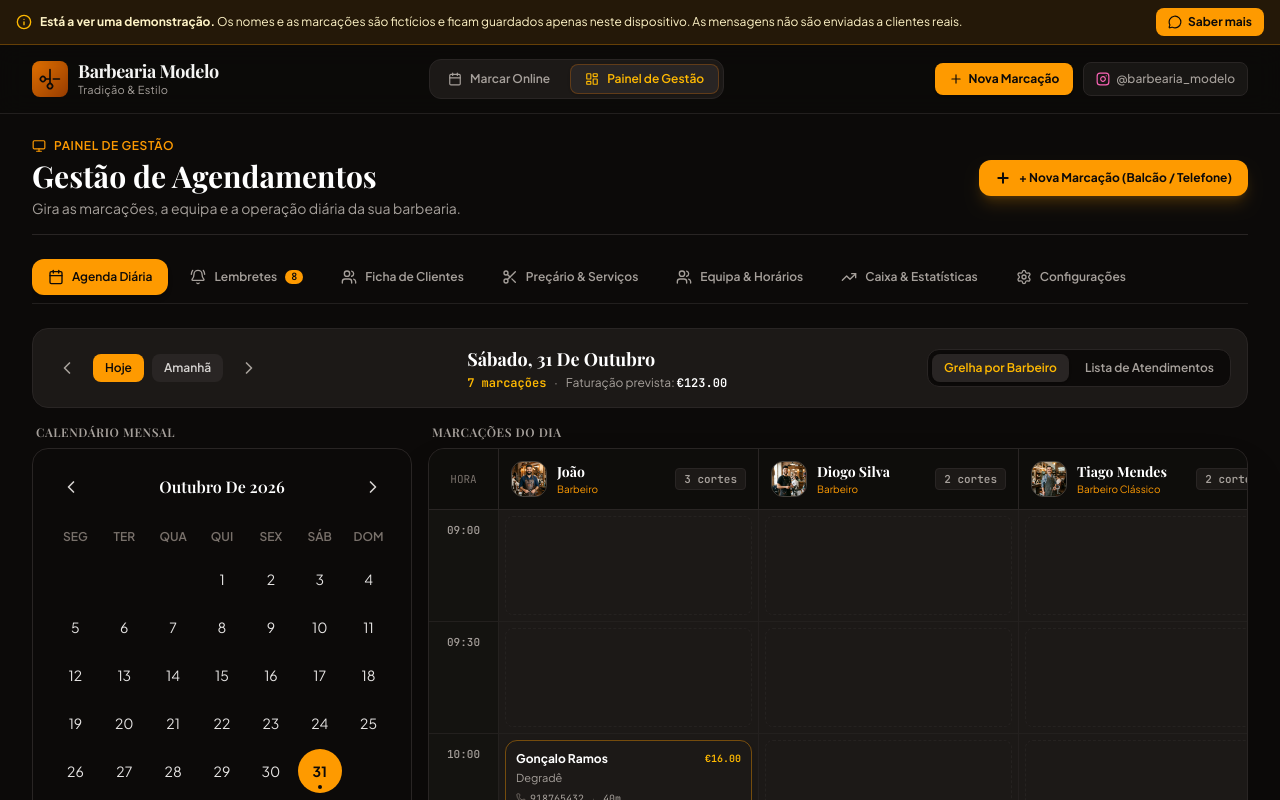
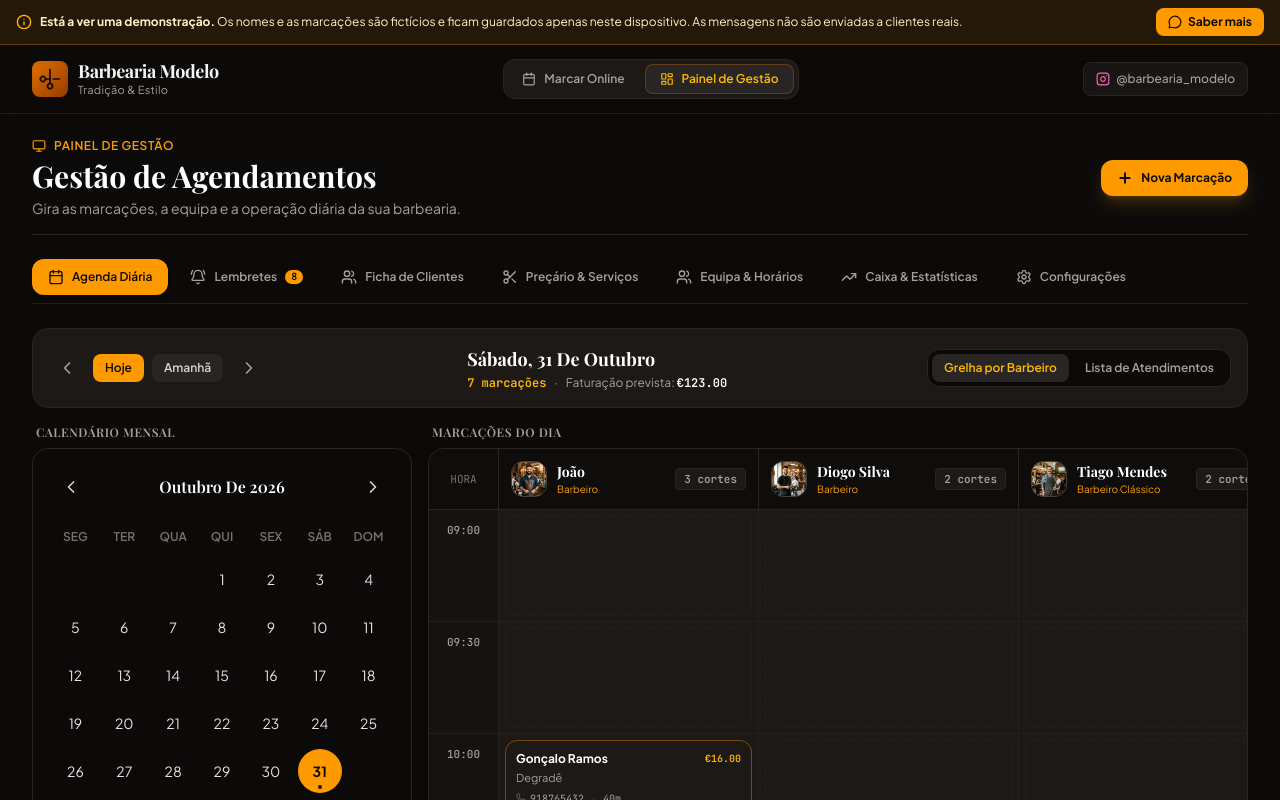
Before and after one commit to webproline/sistema-agendamento-barbearia, a React (Vite) app: page / in a window 1280 px wide. Both pictures are taken after a click on the button "Explorar gestão da barbearia". Shown: the top 800 px of the page. Built offline with nearby package versions, Linux system fonts and the light colour scheme; a web font is replaced by a local one.

Commit message:
Remove Button

```diff
--- a/src/App.tsx
+++ b/src/App.tsx
@@ -33,7 +33,7 @@ const MainContent: React.FC = () => {
         </main>
       ) : (
         <>
-          <Header onOpenQuickBooking={() => setIsQuickBookingOpen(true)} />
+          <Header />
 
           <main className="flex-1">
             {activeView === 'client' ? (
--- a/src/components/admin/AdminDashboard.tsx
+++ b/src/components/admin/AdminDashboard.tsx
@@ -84,7 +84,7 @@ export const AdminDashboard: React.FC<AdminDashboardProps> = ({
             className="flex items-center gap-2 px-4 py-2.5 bg-amber-500 hover:bg-amber-400 text-stone-950 font-bold rounded-xl text-xs shadow-lg shadow-amber-500/20 transition-all active:scale-95"
           >
             <Plus className="w-4 h-4 stroke-[3]" />
-            <span>+ Nova Marcação (Balcão / Telefone)</span>
+            <span>Nova Marcação</span>
           </button>
         </div>
       </div>
--- a/src/components/common/Header.tsx
+++ b/src/components/common/Header.tsx
@@ -9,14 +9,9 @@ import {
   CheckCircle2,
   AlertCircle,
   X,
-  Plus,
 } from 'lucide-react';
 
-interface HeaderProps {
-  onOpenQuickBooking?: () => void;
-}
-
-export const Header: React.FC<HeaderProps> = ({ onOpenQuickBooking }) => {
+export const Header: React.FC = () => {
   const { activeView, setActiveView, config, toasts, removeToast } = useBarbershop();
   const instagramHandle = config.instagramHandle || DEFAULT_INSTAGRAM_HANDLE;
 
@@ -109,16 +104,6 @@ export const Header: React.FC<HeaderProps> = ({ onOpenQuickBooking }) => {
 
           {/* Zone 3: Primary actions */}
           <div className="flex items-center gap-2.5">
-            {activeView === 'admin' && onOpenQuickBooking && (
-              <button
-                onClick={onOpenQuickBooking}
-                className="hidden sm:flex items-center gap-1.5 px-3.5 py-2 text-xs font-bold text-stone-950 bg-amber-500 hover:bg-amber-400 rounded-lg shadow-sm transition-all whitespace-nowrap active:scale-95"
-              >
-                <Plus className="w-3.5 h-3.5" />
-                <span>Nova Marcação</span>
-              </button>
-            )}
-
             {config.instagramUrl ? (
               <a
                 href={config.instagramUrl}
```
